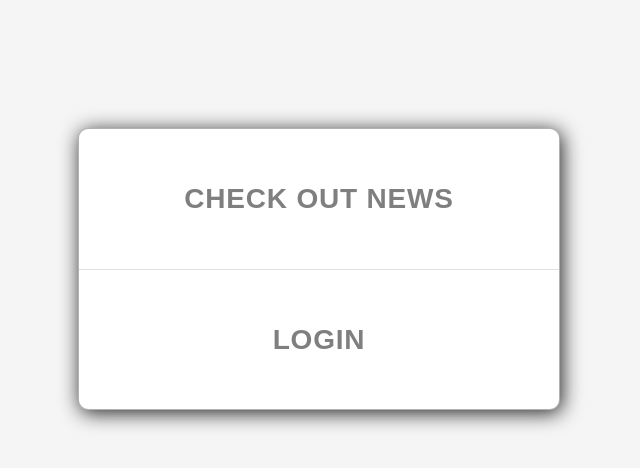
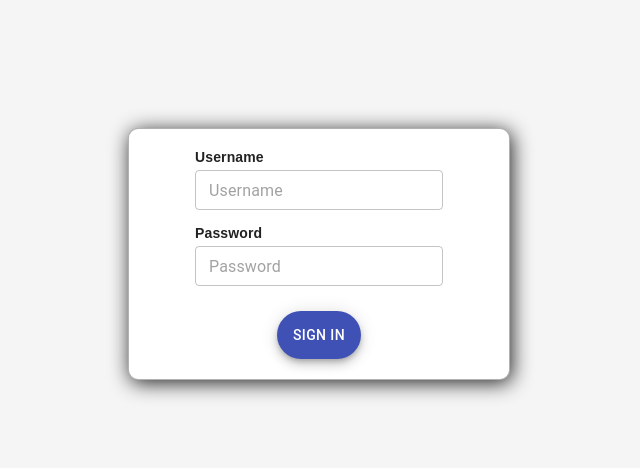
Before and after one commit to sl1Bridge/News-blog-app, a React (Create React App) app: page / in a window 1280 px wide. Shown: the top 468 px of the page, without its empty margins (321-961 px from the left). Built offline with nearby package versions, Linux system fonts and the light colour scheme.

Commit message:
Added SignIn component

```diff
--- a/src/components/App.js
+++ b/src/components/App.js
@@ -1,16 +1,21 @@
 import React from 'react';
 
-import '../styles/styles.css'
 import MainHeaderComponent from "./header/MainHeaderComponent";
 import MainNewsListComponent from "./news/MainNewsListComponent";
 import HomePageComponent from "./home/HomePageComponent";
+import SignInComponent from "./login/SignInComponent";
+
+import '../styles/styles.css'
+
+
 
 
 const App = () => (
   <div>
     {/*<MainHeaderComponent />
-    <MainNewsListComponent />*/}
-    <HomePageComponent />
+    <MainNewsListComponent />
+    <HomePageComponent />*/}
+    <SignInComponent />
   </div>
 );
 
--- /dev/null
+++ b/src/components/login/SignInComponent.js
@@ -0,0 +1,66 @@
+import React from "react";
+import {withStyles} from "@material-ui/core";
+import TextField from "@material-ui/core/TextField";
+import Typography from "@material-ui/core/Typography";
+import Fab from "@material-ui/core/Fab";
+
+const styles = {
+  flexContainer: {
+    display: 'flex',
+    flexDirection: 'column',
+    alignItems: 'center',
+  },
+  formContainer: {
+    width: '380px',
+    height: '250px',
+    margin: '10% auto 0 auto',
+    padding: '0',
+    backgroundColor: 'white',
+    border: '1px solid rgb(0,0,0,0.3)',
+    borderRadius: '10px',
+    boxShadow: '2px 3px 20px 0px',
+  },
+  fieldsContainer: {
+    marginTop: '20px',
+  },
+  textLabel: {
+    font: '600 14px Arial, sans-serif',
+    marginBottom: '5px',
+  },
+  buttonStyles: {
+    marginTop: '10px',
+  },
+  fieldStyles: {
+    marginBottom: '15px',
+  },
+};
+
+const SignInComponent = ({classes}) => (
+  <div className={classes.formContainer}>
+    <form action="" className={classes.flexContainer}>
+      <div className={classes.fieldsContainer}>
+        <Typography className={classes.textLabel}> Username </Typography>
+        <TextField placeholder="Username"
+                   variant="outlined"
+                   size="small"
+                   className={classes.fieldStyles}/>
+        <Typography className={classes.textLabel}> Password </Typography>
+        <TextField placeholder="Password"
+                   variant="outlined"
+                   size="small"
+                   type="password"
+                   className={classes.fieldStyles}/>
+      </div>
+      <div>
+        <Fab variant="extended"
+             color="primary"
+             aria-label="add"
+             className={classes.buttonStyles}>
+          Sign In
+        </Fab>
+      </div>
+    </form>
+  </div>
+);
+
+export default withStyles(styles)(SignInComponent);
```
